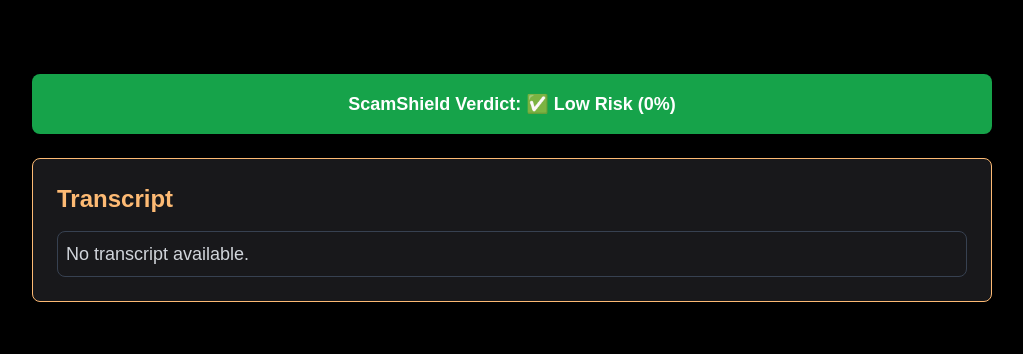
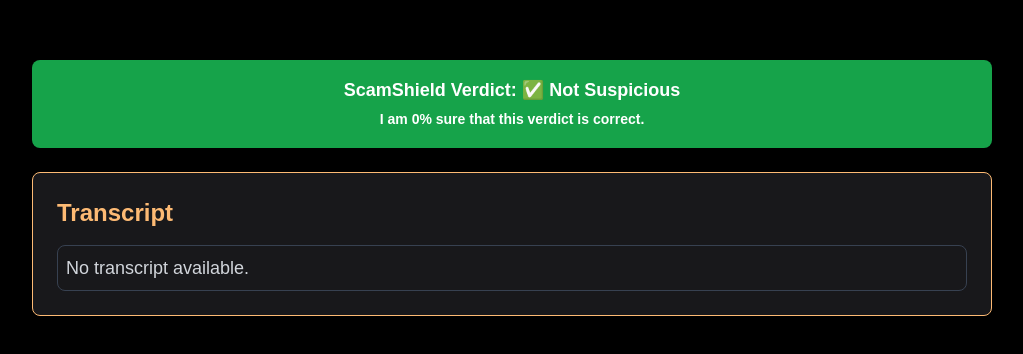
Before and after one commit to Samir-Wankhede/webweaver2025, a Next.js app: page /analysis in a window 1280 px wide. Shown: the part 212-566 px from the top of the page, without its empty margins (128-1151 px from the left). Built offline with nearby package versions, Linux system fonts and the light colour scheme.

Commit message:
fixed analysis page

```diff
--- a/src/app/analysis/page.js
+++ b/src/app/analysis/page.js
@@ -15,18 +15,10 @@
     setLoading(false);
   }, []);
 
-  let verdictColor = "bg-green-600";
-  let verdictText = "✅ Low Risk";
-  let showReportButton = false;
-
-  if (suspicionScore > 70) {
-    verdictColor = "bg-red-600";
-    verdictText = "🔥 High Risk";
-    showReportButton = true;
-  } else if (suspicionScore > 40) {
-    verdictColor = "bg-orange-500";
-    verdictText = "⚠️ Moderate Risk";
-  }
+  const isSus = verdict.toLowerCase() === "sus";
+  const verdictColor = isSus ? "bg-red-600" : "bg-green-600";
+  const verdictText = isSus ? "🚨 Suspicious" : "✅ Not Suspicious";
+  const showReportButton = isSus;
 
   function reportScam() {
     window.open("https://cybercrime.gov.in/", "_blank");
@@ -36,7 +28,9 @@
     <div className="flex flex-col items-center justify-center h-screen bg-black text-white space-y-6">
       {/* Verdict Box */}
       <div className={`w-3/4 p-4 rounded-lg shadow-xl text-center text-lg font-bold ${verdictColor}`}>
-        ScamShield Verdict: {verdictText} ({suspicionScore}%)
+        ScamShield Verdict: {verdictText}
+        <br />
+        <span className="text-sm">I am {suspicionScore}% sure that this verdict is correct.</span>
       </div>
 
       {/* Processing Indicator */}
@@ -51,7 +45,7 @@
         </div>
       )}
 
-      {/* Report Button (Only for High-Risk Calls) */}
+      {/* Report Button (Only for Suspicious Calls) */}
       {showReportButton && (
         <button
           onClick={reportScam}
```
